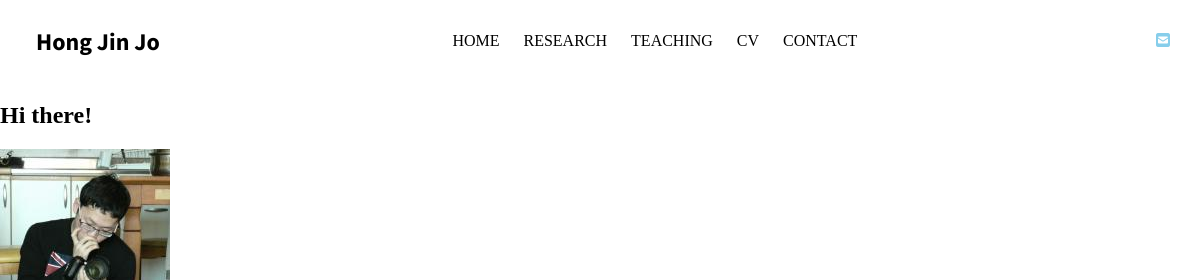
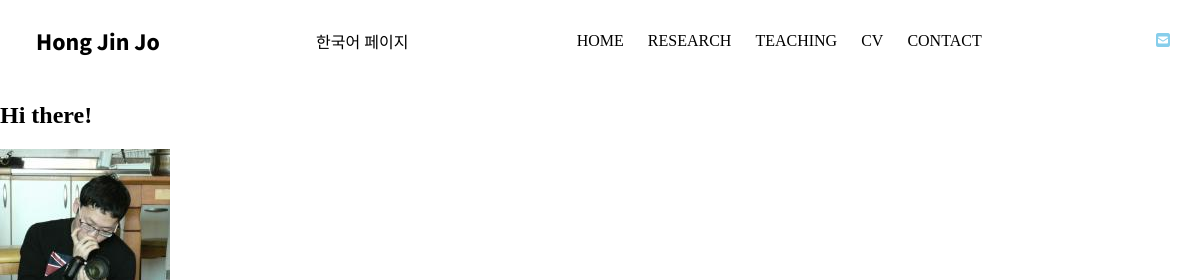
Before and after one commit to hongjinjo/homepage, a plain HTML site: page index.html in a window 1280 px wide. Shown: the top 280 px of the page, 0-1177 px from the left. Drawn offline with Linux system fonts and the light colour scheme.

Commit message:
index after korea page added

```diff
--- a/index.html
+++ b/index.html
@@ -20,6 +20,9 @@
         <nav class="navbar">
             <div class="navbar_main_name">
                 <a href="index.html">Hong Jin Jo</a>
+            </div>
+            <div class="navbar_main_kor_name">
+                <a href="index_kor.html">한국어 페이지</a>
             </div>
             <ul class="navbar_menu">
                 <li><a href="index.html">HOME</a></li>
```
